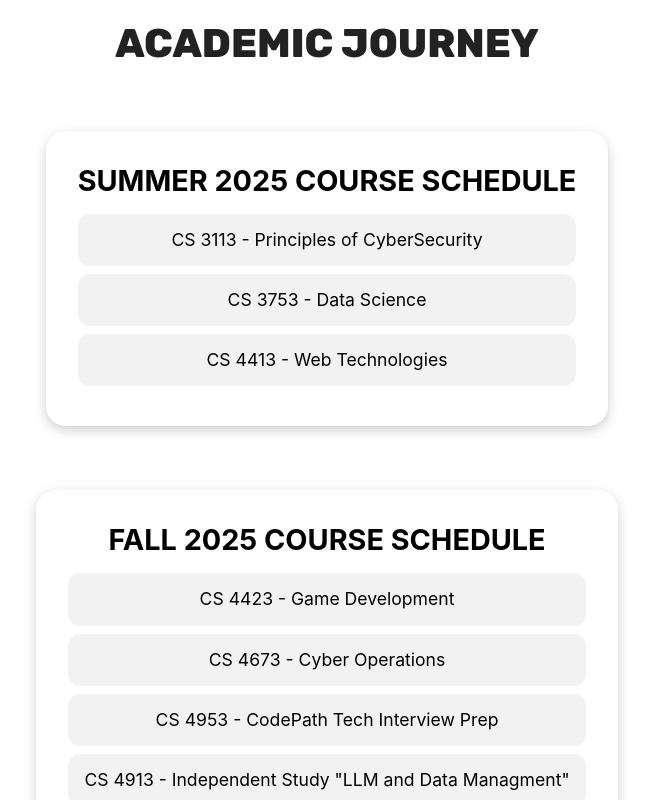
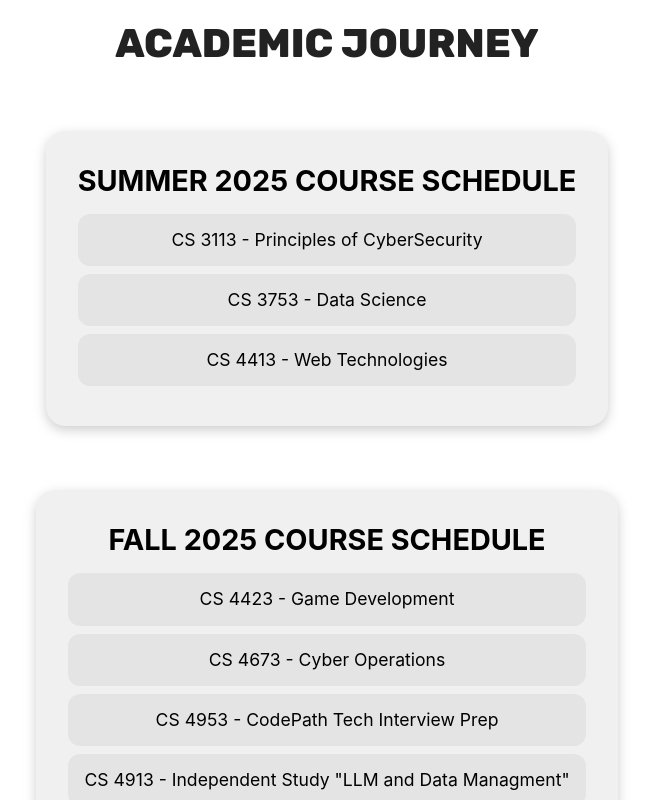
Before and after one commit to Damienb123/Developer-Portfolio, a React (Vite) app: page / in a window 1280 px wide. Shown: the part 880-1680 px from the top of the page, without its empty margins (313-966 px from the left). Built offline with nearby package versions, Linux system fonts and the light colour scheme.

Commit message:
Update App.css
Adding new designated styling for course card color for light and dark integrations.

```diff
--- a/src/App.css
+++ b/src/App.css
@@ -6,16 +6,19 @@
   --text-color: #222;
   --form-text-color: #555;
   --footer-text-color: #888;
+  --course-card-bg: #f0f0f0;
 }
 
 [data-theme='dark'] {
-  --background-color: #222;
+  --background-color: #000000;
   --btn-color: #fff;
-  --btn-text-color: #222;
-  --project-card-bg: #fff;
+  --btn-text-color: #000000;
+  --project-card-bg: #000000;
   --text-color: #fff;
   --form-text-color: #fff;
   --footer-text-color: #bbb;
+  --courseListContainer: #fff;
+  --course-card-bg: #fff;
 }
 
 body {
```
